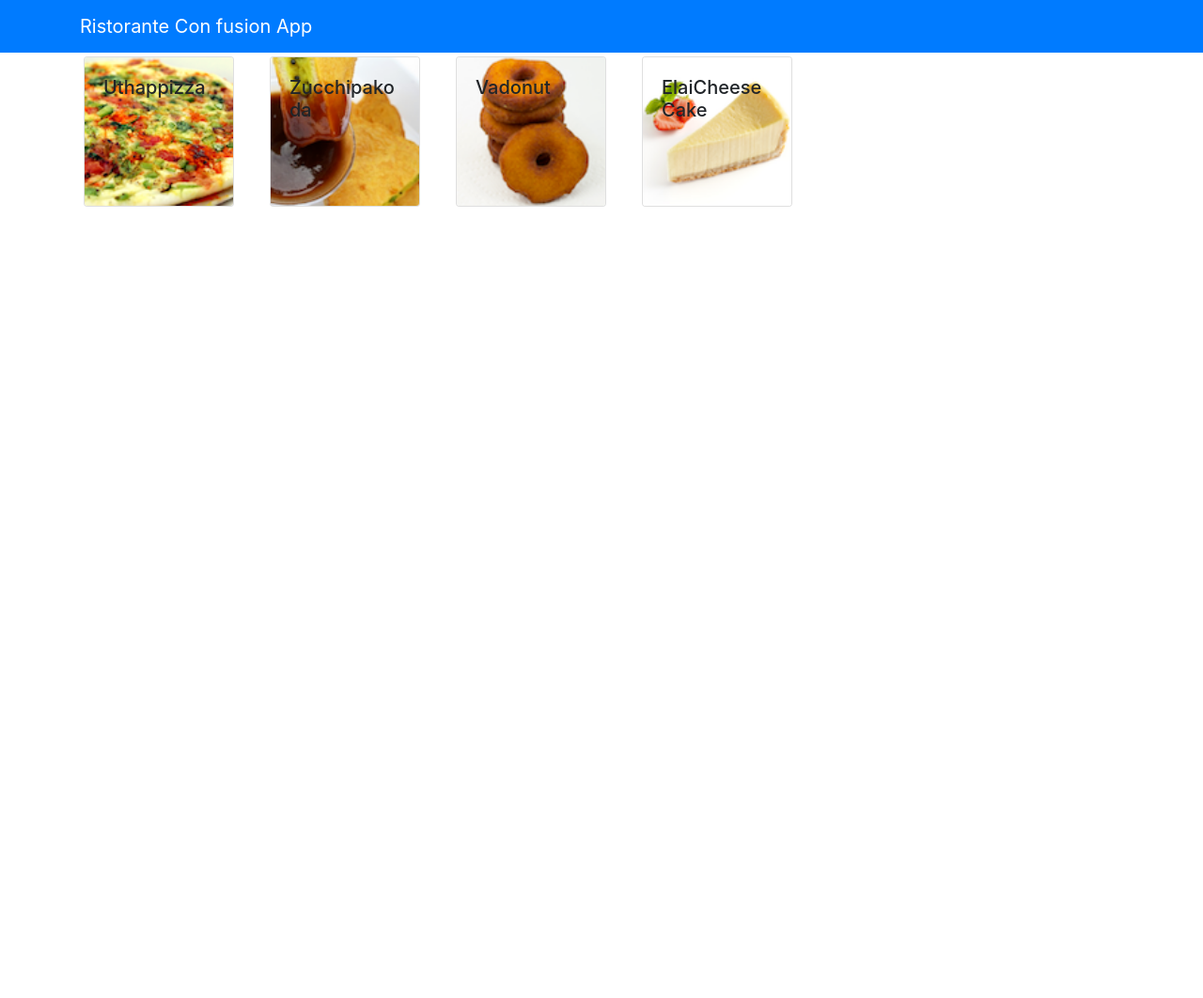
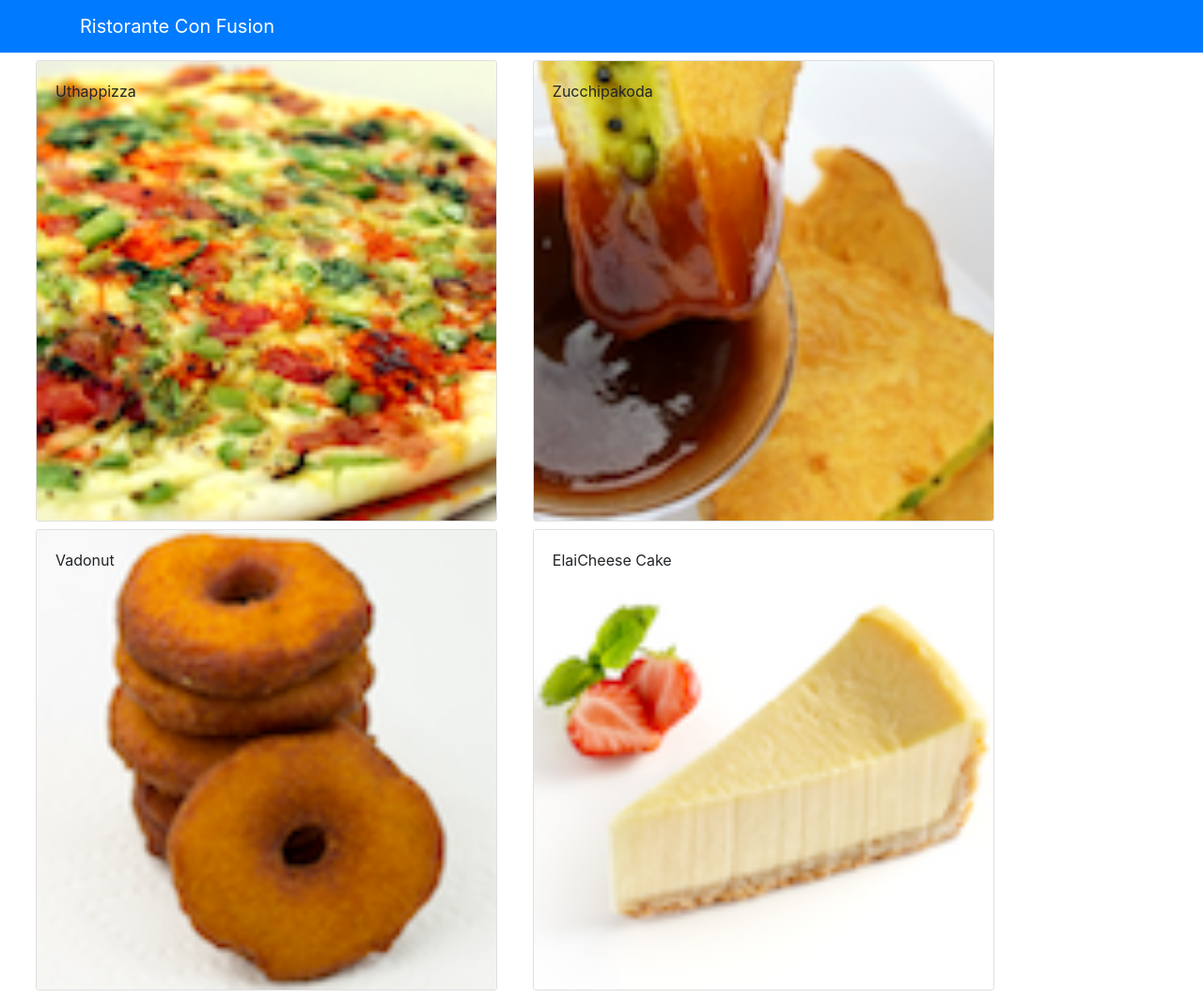
Before and after one commit to rbanerjee78/RestaurantApp, a React (Create React App) app: page / in a window 1280 px wide. Shown: the whole page at 94% size. Before the commit the page ends 800 px from the top, so only its background shows below. Built offline with nearby package versions, Linux system fonts and the light colour scheme.

Commit message:
Component Part 2 Stateless and Stateful

```diff
--- a/src/App.js
+++ b/src/App.js
@@ -1,23 +1,11 @@
 import React, { Component } from 'react';
-import { Navbar, NavbarBrand } from 'reactstrap';
-import Menu from './components/MenuComponent';
-import { DISHES } from './shared/dishes';
+import Main from './components/MainComponent';
+
 class App extends Component {
-
-  constructor(props) {
-    super(props);
-
-    this.state = {
-      dishes: DISHES
-    };
-  }
-  render() {
+render() {
     return (
       <div>
-        <Navbar dark color="primary">
-          <div className="container"><NavbarBrand href='/'>Ristorante Con fusion App</NavbarBrand></div>
-        </Navbar>
-        <Menu dishes={this.state.dishes} />
+       <Main></Main>
       </div>
     );
   }
--- a/src/components/DishdetailComponent.js
+++ b/src/components/DishdetailComponent.js
@@ -1,48 +1,76 @@
-import React, { Component } from "react";
-import { Card, CardImg, CardTitle, CardBody, CardText } from "reactstrap";
-
-
+import React, { Component } from 'react';
+import { Card, CardImg, CardText, CardBody, CardTitle } from 'reactstrap';
 
 class DishDetail extends Component {
+    renderDish(dish) {
+        if (dish != null)
+            return (
+                <div className='container'>
+                    <div className='row'>
+                <Card >
+                    <CardImg width="100%" src={dish.image} alt={dish.name} />
+                    <CardBody>
+                        <CardTitle>{dish.name}</CardTitle>
+                        <CardText>{dish.description}</CardText>
+                    </CardBody>
+                </Card>
+                </div>
+                </div>
+            );
+        else
+            return (
+                <div></div>
+            );
+    }
+
+    renderComments(comments) {
+        let list = (<div></div>);
+        if (comments != null) {
+            list = (
+                <ul className="list-unstyled">
+                    {comments.map(c => {
+                        return (
+                            <li key={c.id}>
+                                <ul>
+                                    <li>{c.comment}
+                                    <p><small>{c.author}, {new Intl.DateTimeFormat('en-US', { year: 'numeric', month: 'short', day: '2-digit' }).format(new Date(Date.parse(c.date)))} </small></p>
+                                    </li>
+
+                                </ul>
+                            </li>
+                        );
+                    })}
+                </ul>
+            );
+        }
+        return (
+            <div>
+                <h4>Comments</h4>
+                {list}
+            </div>
+        );
+
+    }
 
     render() {
 
-        const data = this.props.dish.comments;
+        return (
+            <div className="row">
 
+                <div className="col-12 col-md-5 m-1">
+                    {this.renderDish(this.props.selectedDish)}
+                </div>
 
-        return (
+                <div className="col-12 col-md-5 m-1">
+                    {/* This works: */}
+                    { this.props.selectedDish && this.renderComments(this.props.selectedDish.comments)}
 
-            <div className="row">
-                <div className="col-12 col-md-5 col-xs-12">
-                    <Card>
-                        <CardImg width="100%" src={this.props.dish.image} alt={this.props.dish.name} />
-                        <CardBody>
-                            <CardTitle>{this.props.dish.name}</CardTitle>
-                            <CardText>{this.props.dish.description}</CardText>
-                        </CardBody>
-                    </Card>
-                </div>
-                <div className="col-12 col-md-5 col-xs-12">
-                    <Card>
-                    <CardBody>
-                            <CardTitle>Comments</CardTitle>
-                        <div>
-                            {data.map(function (d) {
-                                return (<li key={d.id}>{d.comment}</li>)
-                            })}
-                        </div>
-                        </CardBody>
-                    </Card>
+                    {/* This doesn't:  */}
+                    {/* { this.renderComments(this.props.selectedDish.comments)} */}
                 </div>
             </div>
-
-        )
-
-
-
-    }//end render
-
-}//end class
-
+        );
+    }
+}
 
 export default DishDetail;
--- /dev/null
+++ b/src/components/MainComponent.js
@@ -0,0 +1,43 @@
+import React, { Component } from 'react';
+import { Navbar, NavbarBrand } from 'reactstrap';
+import Menu from './MenuComponent';
+import DishDetail from './DishdetailComponent';
+import { DISHES } from '../shared/dishes';
+
+class Main extends Component {
+
+  constructor(props) {
+    super(props);
+    this.state = {
+        dishes: DISHES,
+        selectedDish: {}
+    };
+  }
+
+  onDishSelect(dishId) {
+    this.setState({ selectedDish: dishId});
+
+  }
+
+  render() {
+    return (
+      <div>
+        <Navbar dark color="primary">
+          <div className="container">
+            <NavbarBrand href="/">Ristorante Con Fusion</NavbarBrand>
+          </div>
+        </Navbar>
+
+        <div className="row col-12 m-1">
+        <Menu dishes={this.state.dishes} onClick={(dishId) => this.onDishSelect(dishId)} />
+
+        <DishDetail selectedDish={this.state.dishes.filter((dish) => dish.id === this.state.selectedDish)[0]} />
+        </div>
+
+
+      </div>
+    );
+  }
+}
+
+export default Main;
--- a/src/components/MenuComponent.js
+++ b/src/components/MenuComponent.js
@@ -1,78 +1,24 @@
 import React, { Component } from "react";
-import { Card,  CardImg, CardImgOverlay, CardTitle } from "reactstrap";
-import DishDetail from "./DishdetailComponent";
+import { Card, CardImg, CardImgOverlay } from "reactstrap";
+
+
 
 class Menu extends Component {
 
-    constructor(props) {
-        super(props)
+    render() {
+     return(
+        this.props.dishes.map((dish) => {
 
-        this.state = {
-            selectedDish: null
-        }
-
-        console.log("Menu Component Constructor is invoked")
-    }
-
-    componentDidMount(){
-        console.log("Menu Component componentDidMount is invoked")
-
-    }
-
-    onSelectDish(dish) {
-
-        this.setState({
-            selectedDish: dish
+            return (
+                <div className="col-12 col-md-5 m-1">
+                    <Card key={dish.id} onClick={() => this.props.onClick(dish.id)}>
+                        <CardImg src={dish.image} width="100%" />
+                        <CardImgOverlay>{dish.name}</CardImgOverlay>
+                    </Card>
+                    </div>
+                   )
         })
-
-    }
-
-    renderDish(dish) {
-        if (dish != null) {
-            const dish = this.state.selectedDish;
-            return (
-                <DishDetail dish={dish} test="myprop"></DishDetail>
-
-            )
-        }
-        else {
-            return (
-                <div></div>
-            )
-        }
-
-    }
-
-    render() {
-
-        const menu = this.props.dishes.map((dish => {
-            return (
-                <div key={dish.id} className="col-12 col-md-2 m-1">
-                    <Card onClick={() => this.onSelectDish(dish)}>
-
-                        <CardImg  src={dish.image} alt={dish.name} />
-
-                        <CardImgOverlay>
-                            <CardTitle>{dish.name}</CardTitle>
-
-                        </CardImgOverlay>
-                    </Card>
-
-                </div>
-            )
-        }));
-
-        console.log("Menu Component render is invoked")
-        return (
-            <div className="container">
-                <div className="row">
-                    {menu}
-                </div>
-                <div className="row">
-                    {this.renderDish(this.state.selectedDish)}
-                </div>
-            </div>
-        );
+        )
     }
 }
 
```
